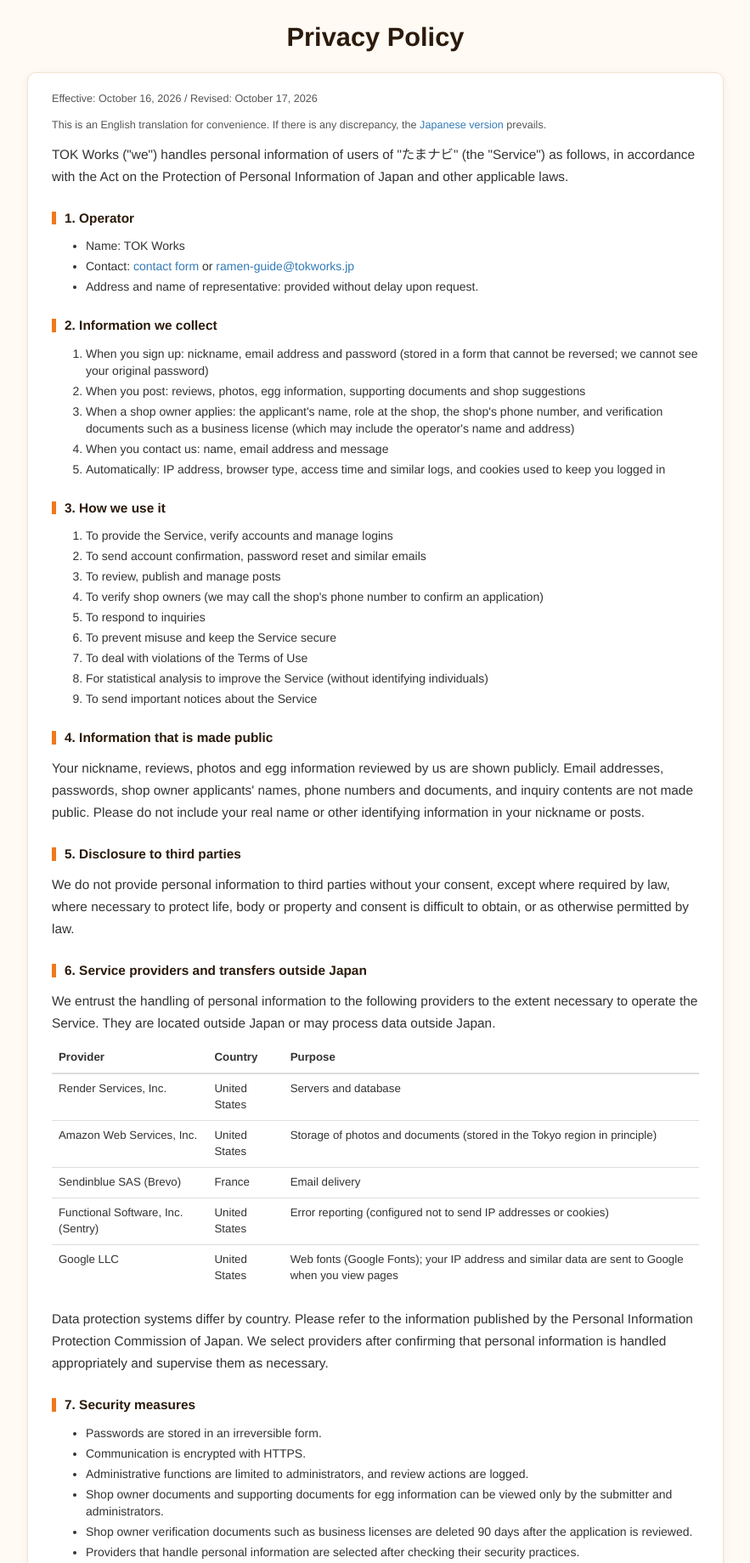
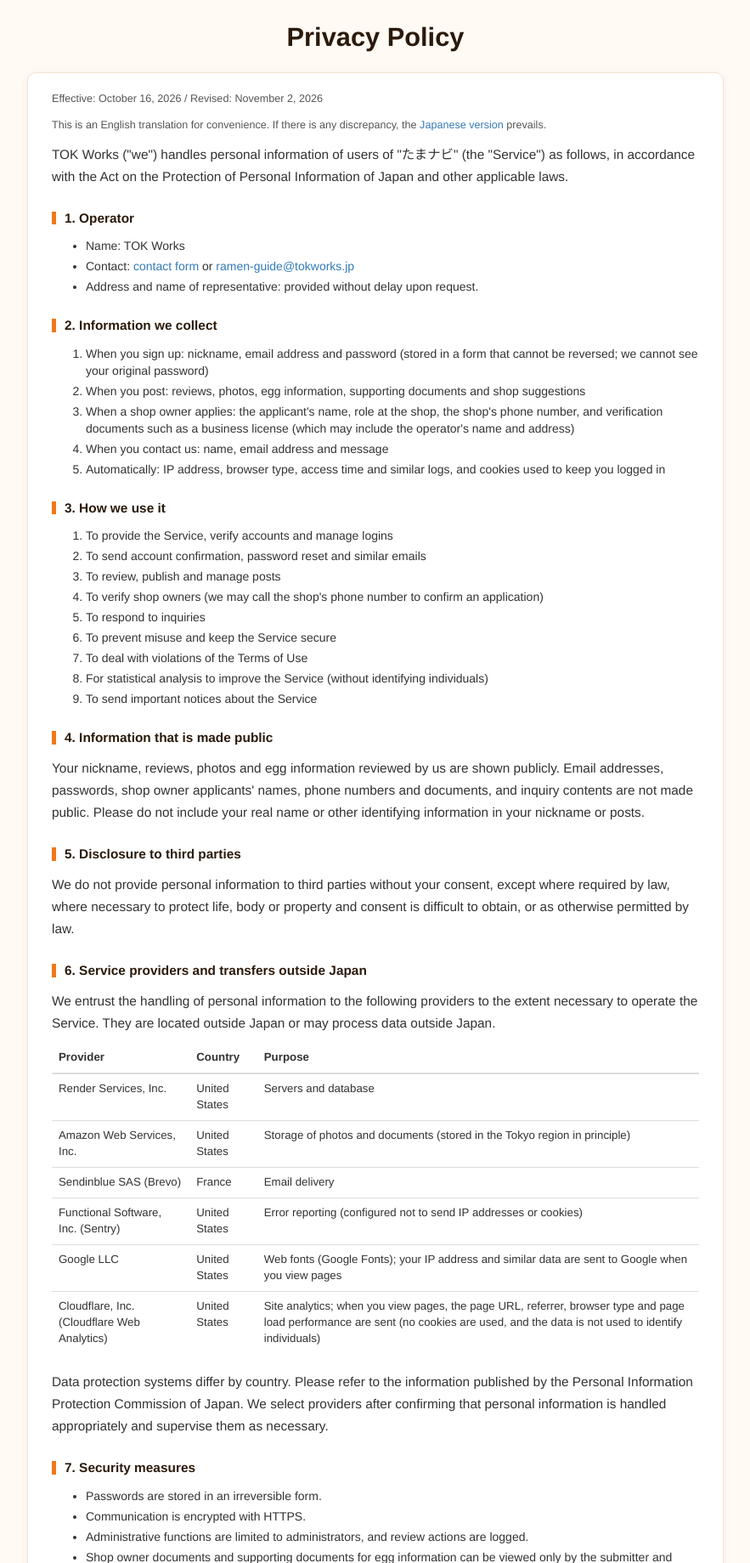
Before and after one commit to YTokieda/ramen_app, a Rails app: page /privacy in a window 1280 px wide. Shown: the part 51-1890 px from the top of the page at 85% size, without its empty margins (198-1081 px from the left). Run offline with Rails 7, Linux system fonts and the light colour scheme; style sheets or scripts are compiled from the project's sources; some libraries are stand-ins or nearby versions; some web fonts are replaced.

Commit message:
Add Cloudflare Web Analytics in production and note it in privacy policy
Co-Authored-By: Claude Opus 5.5 <noreply@anthropic.com>
Claude-Session: https://claude.ai/code/session_01NBBAYcYMCPryXJrFt2qjww

```diff
--- a/app/views/layouts/application.html.erb
+++ b/app/views/layouts/application.html.erb
@@ -34,6 +34,10 @@
     <link href="https://fonts.googleapis.com/css2?family=Noto+Sans+JP:wght@400;700;900&family=Zen+Maru+Gothic:wght@700&display=swap" rel="stylesheet">
     <%= stylesheet_link_tag "application", "data-turbo-track": "reload" %>
     <%= javascript_importmap_tags %>
+    <% if Rails.env.production? %>
+      <!-- Cloudflare Web Analytics（Cookieを使わないアクセス解析） -->
+      <script type="module" src="https://static.cloudflareinsights.com/beacon.min.js" data-cf-beacon='{"token": "c257d93b3af7462a877fe5837b0e8608"}'></script>
+    <% end %>
   </head>
   <body>
     <%= render 'layouts/header' %>
--- a/app/views/static_pages/privacy.en.html.erb
+++ b/app/views/static_pages/privacy.en.html.erb
@@ -2,7 +2,7 @@
 <h1>Privacy Policy</h1>
 
 <div class="card legal">
-<p class="legal-date">Effective: October 16, 2026 / Revised: October 17, 2026</p>
+<p class="legal-date">Effective: October 16, 2026 / Revised: November 2, 2026</p>
 <p class="legal-note">This is an English translation for convenience. If there is any discrepancy, the <%= link_to "Japanese version", privacy_path(locale: nil) %> prevails.</p>
 
 <p><%= operator_name %> ("we") handles personal information of users of "<%= site_name %>" (the "Service") as follows, in accordance with the Act on the Protection of Personal Information of Japan and other applicable laws.</p>
@@ -52,6 +52,7 @@
     <tr><td>Sendinblue SAS (Brevo)</td><td>France</td><td>Email delivery</td></tr>
     <tr><td>Functional Software, Inc. (Sentry)</td><td>United States</td><td>Error reporting (configured not to send IP addresses or cookies)</td></tr>
     <tr><td>Google LLC</td><td>United States</td><td>Web fonts (Google Fonts); your IP address and similar data are sent to Google when you view pages</td></tr>
+    <tr><td>Cloudflare, Inc. (Cloudflare Web Analytics)</td><td>United States</td><td>Site analytics; when you view pages, the page URL, referrer, browser type and page load performance are sent (no cookies are used, and the data is not used to identify individuals)</td></tr>
   </tbody>
 </table>
 <p>Data protection systems differ by country. Please refer to the information published by the Personal Information Protection Commission of Japan. We select providers after confirming that personal information is handled appropriately and supervise them as necessary.</p>
@@ -67,7 +68,7 @@
 </ul>
 
 <h2>8. Cookies</h2>
-<p>We use cookies to keep you logged in and for similar purposes. If you disable cookies, some features such as logging in may not work. We currently do not use analytics or advertising services; if we start, we will update this policy.</p>
+<p>We use cookies to keep you logged in and for similar purposes. If you disable cookies, some features such as logging in may not work. We use Cloudflare Web Analytics to understand site traffic; it does not use cookies. We do not use advertising services; if we start, we will update this policy.</p>
 
 <h2>9. Requests for disclosure, correction or deletion</h2>
 <p>If you request notification of the purpose of use, disclosure, correction, addition or deletion, suspension of use or erasure, suspension of provision to third parties, or disclosure of records of provision to third parties, we will respond without delay in accordance with the law after confirming your identity. Please contact us via the <%= link_to "contact form", new_inquiry_path(category: "privacy") %> (topic "Personal data / account deletion") or at <%= mail_to contact_email %>. No fee is charged.</p>
--- a/app/views/static_pages/privacy.html.erb
+++ b/app/views/static_pages/privacy.html.erb
@@ -2,7 +2,7 @@
 <h1>プライバシーポリシー</h1>
 
 <div class="card legal">
-<p class="legal-date">制定日：2026年10月16日　改定日：2026年10月17日</p>
+<p class="legal-date">制定日：2026年10月16日　改定日：2026年11月2日</p>
 
 <p><%= operator_name %>（以下「運営者」）は、「<%= site_name %>」（以下「本サービス」）における利用者の個人情報を、個人情報の保護に関する法律その他の関係法令に従い、以下のとおり取り扱います。</p>
 
@@ -56,6 +56,7 @@
     <tr><td>Sendinblue SAS（Brevo）</td><td>フランス</td><td>メールの配信</td></tr>
     <tr><td>Functional Software, Inc.（Sentry）</td><td>アメリカ合衆国</td><td>エラー情報の収集（IPアドレスやCookieは送信しない設定にしています）</td></tr>
     <tr><td>Google LLC</td><td>アメリカ合衆国</td><td>Webフォント（Google Fonts）の配信。ページ閲覧時にIPアドレス等がGoogleに送信されます</td></tr>
+    <tr><td>Cloudflare, Inc.（Cloudflare Web Analytics）</td><td>アメリカ合衆国</td><td>アクセス解析。ページ閲覧時に、閲覧したページのURL、参照元、ブラウザの種類、表示速度などが送信されます（Cookieは使用せず、個人を識別する目的では利用しません）</td></tr>
   </tbody>
 </table>
 <p>外国の個人情報保護に関する制度は国によって異なります。各国の制度については、個人情報保護委員会のウェブサイトで公表されている情報をご参照ください。運営者は、委託先の選定にあたり個人情報の適切な取扱いが確保されていることを確認し、必要かつ適切な監督を行います。</p>
@@ -71,7 +72,7 @@
 </ul>
 
 <h2>8. Cookieについて</h2>
-<p>本サービスは、ログイン状態の維持などのためにCookieを使用します。ブラウザの設定でCookieを無効にすると、ログインなど一部の機能が利用できない場合があります。現在、アクセス解析ツールや広告配信サービスは利用していません。導入する場合は、本ポリシーを改定してお知らせします。</p>
+<p>本サービスは、ログイン状態の維持などのためにCookieを使用します。ブラウザの設定でCookieを無効にすると、ログインなど一部の機能が利用できない場合があります。アクセス状況を把握するためにCloudflare Web Analyticsを利用していますが、このツールはCookieを使用しません。広告配信サービスは利用していません。導入する場合は、本ポリシーを改定してお知らせします。</p>
 
 <h2>9. 開示・訂正・利用停止等のご請求</h2>
 <p>ご本人から、保有個人データの利用目的の通知、開示、訂正・追加・削除、利用の停止・消去、第三者提供の停止、第三者提供記録の開示のご請求があった場合は、ご本人であることを確認したうえで、法令に従い遅滞なく対応します。ご請求は、<%= link_to "お問い合わせフォーム", new_inquiry_path(category: "privacy") %>（種類「個人情報・退会について」）または <%= mail_to contact_email %> までご連絡ください。手数料はいただきません。</p>
```
